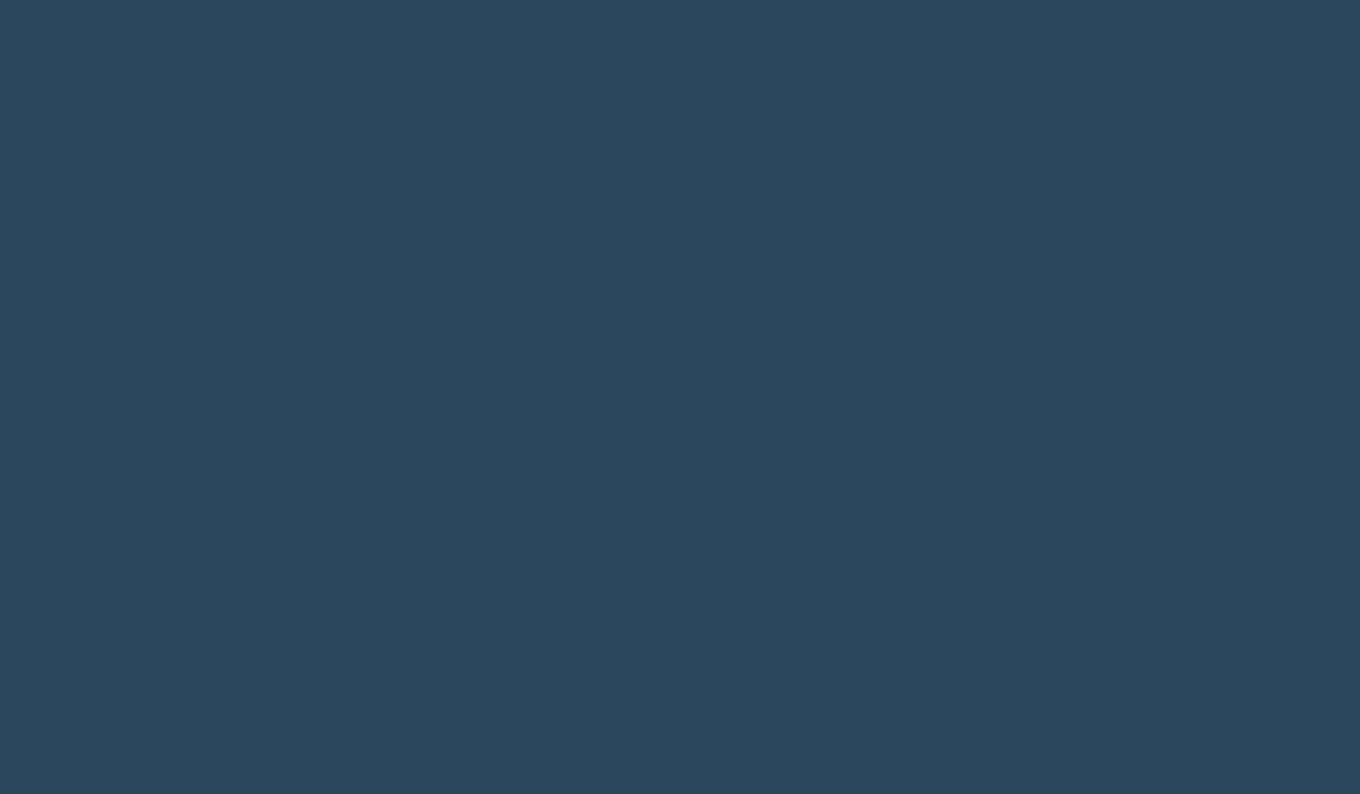
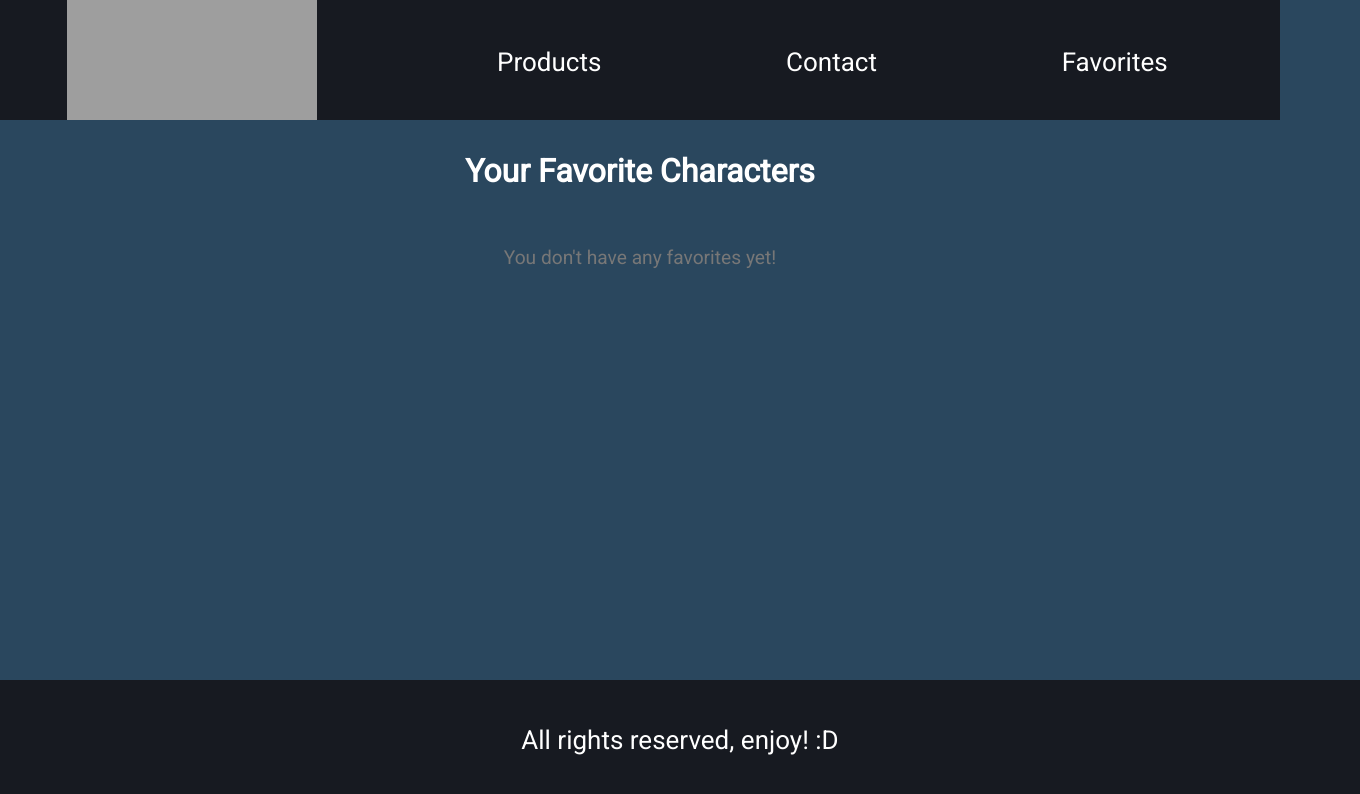
Before and after one commit to FelipeAMS/rick-and-morty, a React (Vite) app: page /favorites in a window 1280 px wide. Before the commit this address had no page. Shown: the top 794 px of the page, 1360 px wide, since content can reach past the window. Built offline with nearby package versions, Linux system fonts and the light colour scheme; grey boxes are pictures that could not be loaded.

Commit message:
Page finished

```diff
--- a/src/App.jsx
+++ b/src/App.jsx
@@ -5,6 +5,7 @@ import Home from "./components/home/Home"
 import Characters from "./components/characters/Characters"
 import CharacterDetail from "./pages/characterDetail/CharacterDetail"
 import Contact from "./pages/contact/Contact"
+import Favorites from "./pages/favorites/Favorites"
 import { FavoritesProvider } from "./context/FavoritesContext"
 
 function App() {
@@ -16,6 +17,7 @@ function App() {
           <Route path="/character/:id" element={<CharacterDetail />}/>
           <Route path="/contact" element={<Contact />} />
           <Route path="/product" element={<Characters />} />
+          <Route path="/favorites" element={<Favorites />}></Route>
         </Routes>
       </Router>
     </FavoritesProvider>
--- a/src/components/home/Home.jsx
+++ b/src/components/home/Home.jsx
@@ -1,12 +1,12 @@
 import React from 'react'
 import Header from '../header/Header'
 import Footer from '../footer/footer'
+import styles from './Home.module.css'
 
 const Home = () => {
     return(
         <div>
             <Header />
-
             <Footer />
         </div>
     )
--- /dev/null
+++ b/src/components/home/Home.module.css
@@ -0,0 +1,3 @@
+.homeLogo {
+    text-align: center;
+}
--- a/src/context/FavoritesContext.jsx
+++ b/src/context/FavoritesContext.jsx
@@ -5,16 +5,18 @@ export const FavoritesContext = React.createContext()
 export const FavoritesProvider = ({ children }) => {
     const [favorites, setFavorites] = useState([])
 
-    const toggleFavorite = (id) => {
-        setFavorites((prevFavorites) =>
-                prevFavorites.includes(id)
-                ? prevFavorites.filter(fav => fav !== id)
-                : [...prevFavorites, id]
-            )
+    const addFavorite = (character) => {
+        if (!favorites.find(fav => fav.id === character.id)) {
+            setFavorites([...favorites, character])
+        }
+    }
+
+    const removeFavorite = (id) => {
+        setFavorites(favorites.filter(fav => fav.id !== id))
     }
 
     return (
-        <FavoritesContext.Provider value={{ favorites, toggleFavorite }}>
+        <FavoritesContext.Provider value={{ favorites, addFavorite, removeFavorite }}>
             {children}
         </FavoritesContext.Provider>
     )
--- a/src/pages/characterDetail/CharacterDetail.jsx
+++ b/src/pages/characterDetail/CharacterDetail.jsx
@@ -10,7 +10,7 @@ import styles from "./CharacterDetail.module.css";
 
 const CharacterDetail = () => {
     const { id } = useParams();
-    const { favorites = [], toggleFavorite } = useContext(FavoritesContext);
+    const { favorites, addFavorite, removeFavorite } = useContext(FavoritesContext);
     const [character, setCharacter] = useState(null);
 
     useEffect(() => {
@@ -21,7 +21,7 @@ const CharacterDetail = () => {
 
     if (!character) return <p>Loading...</p>;
 
-    const isFavorited = favorites.includes(character.id);
+    const isFavorite = favorites.some(fav => fav.id ===character.id)
 
     return (
         <Fragment>
@@ -35,11 +35,13 @@ const CharacterDetail = () => {
 
                 <div
                     className={styles.heartContainer}
-                    onClick={() => toggleFavorite(character.id)}
+                    onClick={() => {
+                        isFavorite ? removeFavorite(character.id) : addFavorite(character)
+                    }}
                 >
                     <FontAwesomeIcon
-                        icon={isFavorited ? solidHeart : regularHeart}
-                        className={isFavorited ? styles.favorited : styles.heart}
+                        icon={isFavorite ? solidHeart : regularHeart}
+                        className={isFavorite ? styles.favorited : styles.heart}
                     />
                 </div>
             </div>
--- a/src/pages/characterDetail/CharacterDetail.module.css
+++ b/src/pages/characterDetail/CharacterDetail.module.css
@@ -5,7 +5,7 @@
     justify-content: center;
     max-width: 400px;
     margin: auto;
-    margin-top: 40px;
+    margin-top: 30px;
     padding: 20px;
     background-color: #171a21;
     border-radius: 10px;
@@ -15,15 +15,11 @@
 
 .image {
     width: 100%;
-    max-width: 300px;
+    height: 180px;
+    object-fit: cover;
     border-radius: 10px;
-    margin-bottom: 20px;
-    transition: transform 0.3s ease;
 }
 
-.image:hover {
-    transform: scale(1.05);
-}
 
 h2 {
     margin-bottom: 10px;
@@ -58,4 +54,9 @@ p {
 
 .favorited {
     color: #ff6b6b;
+    transition: color 0.3s ease, transform 0.3s ease;
 }
+
+.favorited:hover {
+    transform: scale(1.2);
+}
--- /dev/null
+++ b/src/pages/favorites/Favorites.jsx
@@ -0,0 +1,32 @@
+import React, { Fragment, useContext } from 'react'
+import styles from "./Favorites.module.css"
+import { FavoritesContext } from "../../context/FavoritesContext"
+import Header from "../../components/header/Header"
+import Footer from "../../components/footer/footer"
+import CharacterCard from "../../components/characterCard/CharacterCard"
+
+const Favorites = () => {
+    const { favorites } = useContext(FavoritesContext)
+    console.log(favorites)
+    return (
+        <Fragment>
+            <Header />
+            <div className={styles.favoritesContainer}>
+                <h1 className={styles.title}>Your Favorite Characters</h1>
+                {favorites.length > 0 ? (
+                    <div className={styles.favoritesList}>
+                        {favorites.map(character => (
+                            <CharacterCard key={character.id} character={character} />
+                        ))}
+                    </div>
+                ) : (
+                    <p className={styles.emptyMessage} >You don't have any favorites yet!</p>
+                )}
+            </div>
+            <Footer />
+        </Fragment>
+
+    )
+}
+
+export default Favorites;
--- /dev/null
+++ b/src/pages/favorites/Favorites.module.css
@@ -0,0 +1,28 @@
+.favoritesContainer {
+    padding: 2rem;
+    text-align: center;
+    display: flex;
+    flex-direction: column;
+    align-items: center;
+}
+
+.title {
+    font-size: 2rem;
+    color: white;
+    margin-bottom: 1.5rem
+}
+
+.favoritesList {
+    display: flex;
+    flex-wrap: wrap;
+    justify-content: center;
+    gap: 1.5rem;
+    max-width: 1200px;
+    margin-top: 1.5rem
+}
+
+.emptyMessage {
+    font-size: 1.2rem;
+    color: #777;
+    margin-top: 2rem
+}
```
